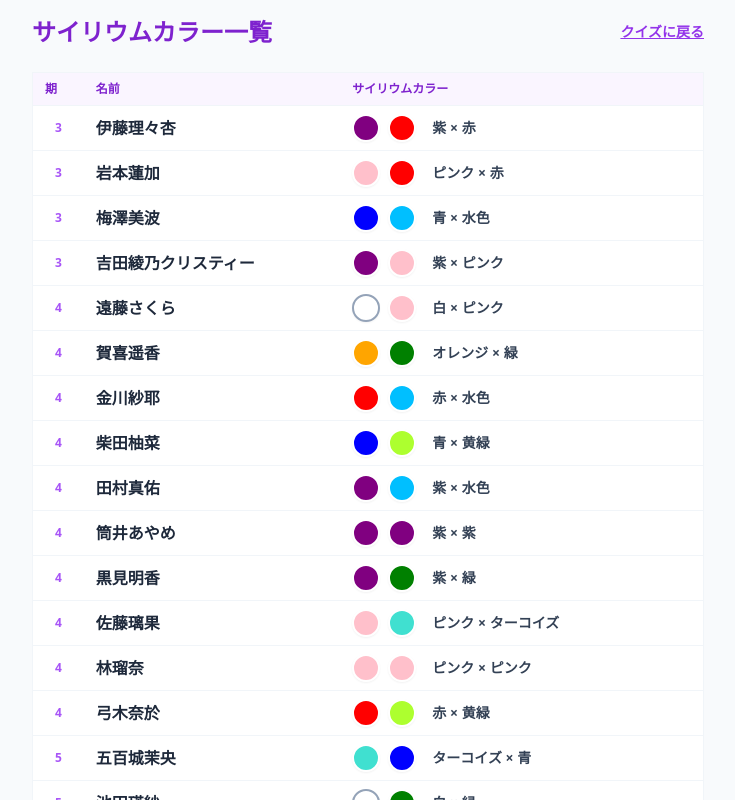
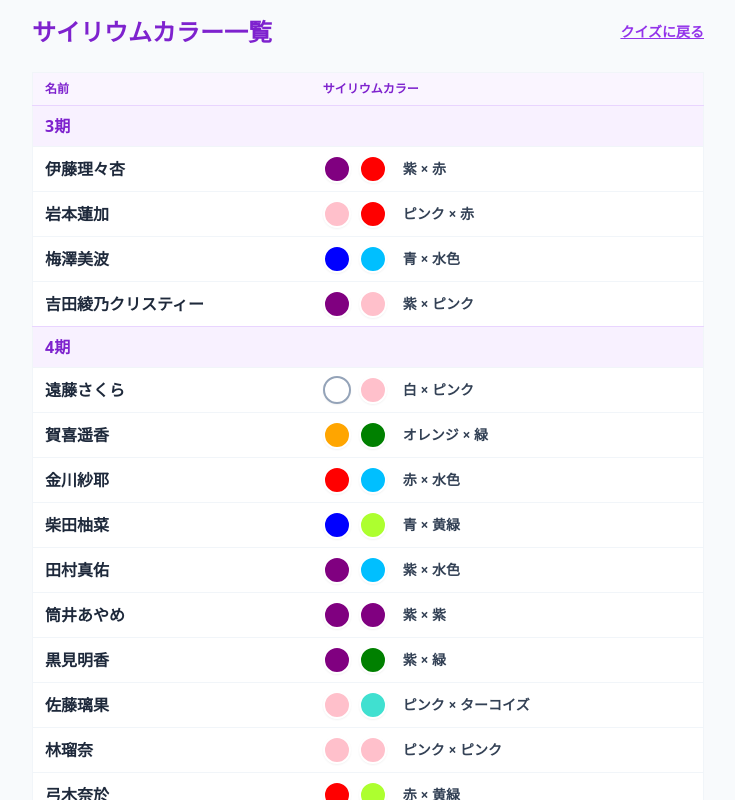
Before and after one commit to k-tkym/nogizaka46-member-color-quiz, a React (Vite) app: page /#/list in a window 1280 px wide. Shown: the top 800 px of the page, without its empty margins (272-1007 px from the left). Built offline with nearby package versions, Linux system fonts and the light colour scheme.

Commit message:
メンバーリストを期ごとにグループ化し、表示を改善

```diff
--- a/src/MemberList.jsx
+++ b/src/MemberList.jsx
@@ -15,15 +15,25 @@ export default function MemberList() {
                     <table className="w-full bg-white rounded-2xl shadow-md border border-slate-100">
                         <thead>
                             <tr className="bg-purple-50 text-purple-700 text-left text-xs">
-                                <th className="py-2 px-3 font-bold">期</th>
                                 <th className="py-2 px-3 font-bold">名前</th>
                                 <th className="py-2 px-3 font-bold">サイリウムカラー</th>
                             </tr>
                         </thead>
                         <tbody>
-                            {MEMBER_DATA.map((m) => (
+                            {(() => {
+                                // 期ごとにグループ化
+                                const grouped = {};
+                                MEMBER_DATA.forEach(m => {
+                                    if (!grouped[m.gen]) grouped[m.gen] = [];
+                                    grouped[m.gen].push(m);
+                                });
+                                // 期の昇順で出力
+                                return Object.keys(grouped).sort((a, b) => a - b).flatMap(gen => [
+                                    <tr key={`gen-${gen}`} className="bg-purple-100/60">
+                                        <td colSpan={2} className="py-2 px-3 font-bold text-purple-700 text-base border-t border-purple-200">{gen}期</td>
+                                    </tr>,
+                                    ...grouped[gen].map(m => (
                                         <tr key={m.id} className="border-t border-slate-100 hover:bg-slate-50">
-                                    <td className="py-2 px-3 text-center text-xs text-purple-500 font-bold">{m.gen}</td>
                                             <td className="py-2 px-3 font-bold text-slate-800">{m.name}</td>
                                             <td className="py-2 px-3">
                                                 <div className="flex items-center gap-2">
@@ -51,7 +61,9 @@ export default function MemberList() {
                                                 </div>
                                             </td>
                                         </tr>
-                            ))}
+                                    ))
+                                ]);
+                            })()}
                         </tbody>
                     </table>
                 </div>
```
Lines whose indentation alone changed are shown as unchanged.
